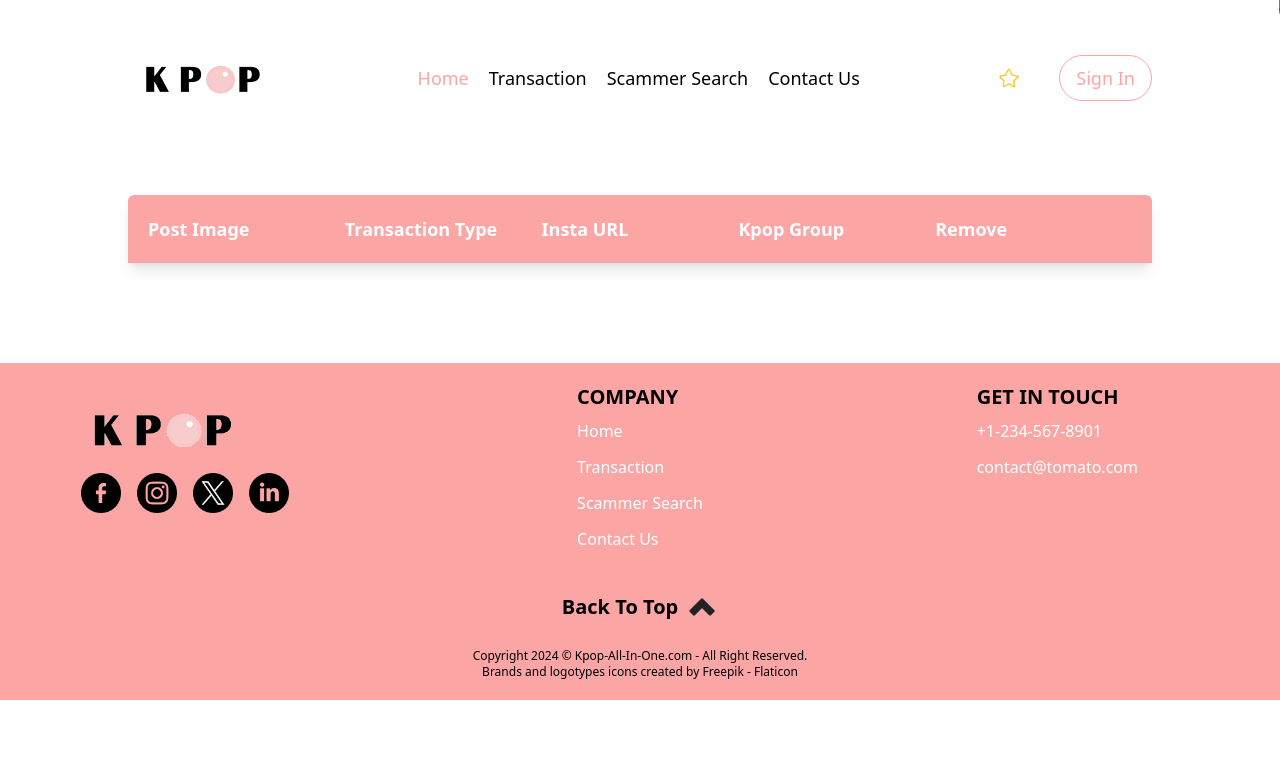
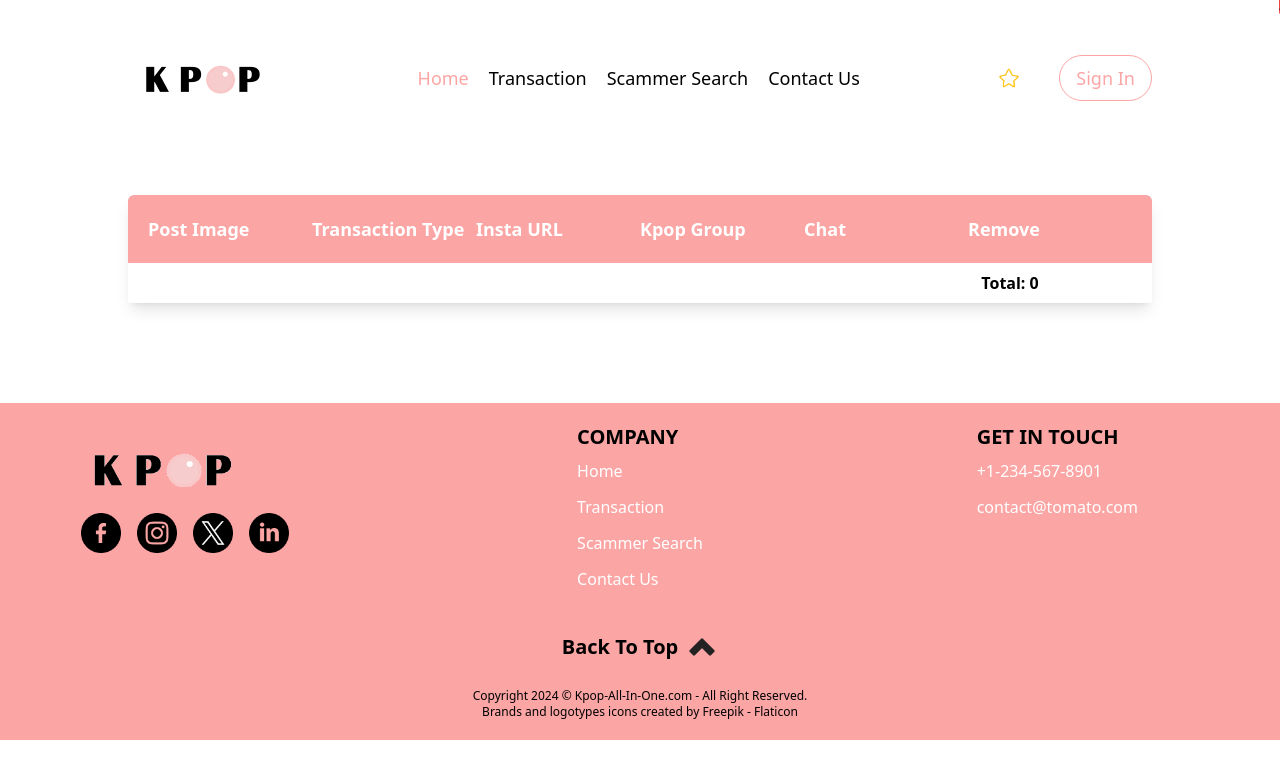
Before and after one commit to xiaqian1999/Kpop-All-In-One, a React (Vite) app: page /bookmark in a window 1280 px wide. Shown: the top 778 px of the page. Built offline with nearby package versions, Linux system fonts and the light colour scheme.

Commit message:
Count the total bookmark under the table

```diff
--- a/src/context/StoreContext.jsx
+++ b/src/context/StoreContext.jsx
@@ -19,8 +19,19 @@ const StoreContextProvider = (props) => {
         setBookmarkItems((prev) => ({...prev, [itemId]:0}))
     }
 
+    const getTotalBookmarkAmount = () => {
+        let totalAmount = 0;
+        for (const item in bookmarkItems){
+            if(bookmarkItems[item] > 0){
+                // let itemInfo = posts_list.find((post) =>  post._id === item);
+                totalAmount += 1
+            }
+        }
+        return totalAmount;
+    }
+
     const contextValue = {
-        posts_list, bookmarkItems, setBookmarkItems, addToBookmark, removeFromBookmark
+        posts_list, bookmarkItems, setBookmarkItems, addToBookmark, removeFromBookmark, getTotalBookmarkAmount
     }
 
     // useEffect(() => {
--- a/src/pages/Bookmark.jsx
+++ b/src/pages/Bookmark.jsx
@@ -3,15 +3,16 @@ import { StoreContext } from '../context/StoreContext';
 import { assets } from '../assets/assets';
 
 const Bookmark = () => {
-    const { posts_list, bookmarkItems, addToBookmark, removeFromBookmark } = useContext(StoreContext);
+    const { posts_list, bookmarkItems, addToBookmark, removeFromBookmark, getTotalBookmarkAmount } = useContext(StoreContext);
     return (
         <div className='mt-10'>
             <div className='shadow-lg'>
-                <div className='grid grid-cols-5 items-center text-lg p-5 bg-red-300 text-white font-semibold rounded-t-md'>
+                <div className='grid grid-cols-6 items-center text-lg p-5 bg-red-300 text-white font-semibold rounded-t-md'>
                     <p className=''>Post Image</p>
                     <p>Transaction Type</p>
                     <p>Insta URL</p>
                     <p>Kpop Group</p>
+                    <p>Chat</p>
                     <p>Remove</p>
                 </div>
                 {posts_list.map((item, index) => {
@@ -19,7 +20,7 @@ const Bookmark = () => {
                     if (bookmarkItems[item._id] > 0) {
                         return (
                             <div className=''>
-                                <div key={index} className='grid grid-cols-5 items-center text-gray-500 text-lg py-2 px-5'>
+                                <div key={index} className='grid grid-cols-6 items-center text-gray-500 text-lg py-2 px-5'>
                                     <img src={item.post_image} alt="post image" className='bookmark-img w-[50px]' style={{transition:"transform .2s"}}/>
                                     <p className='px-2 py-1 bg-red-300 text-white rounded-full mr-2 text-sm overflow-auto mb-1 max-w-fit'># {item.transaction_type}</p>
                                     <a href={item.insta_url} className='hover:text-red-300' target='_blank'>Read More</a>
@@ -29,13 +30,18 @@ const Bookmark = () => {
                                         )
                                     })}
                                     </p>
-                                    <button onClick={() => removeFromBookmark(item._id)} className='bg-red-200 rounded-md px-2 py-1 text-white max-w-fit hover:bg-red-300'>Remove</button>
+                                    <button className='bg-red-200 rounded-md px-2 py-1 text-white max-w-fit hover:bg-red-300'>Chat</button>
+                                    <button onClick={() => removeFromBookmark(item._id)} className='bg-gray-400 rounded-md px-2 py-1 text-white max-w-fit hover:bg-gray-500'>Remove</button>
                                 </div>
                                 <hr />
                             </div>
                         )
                     }
                 })}
+                <div className='grid grid-cols-6 py-2'>
+                    <div className='col-span-5'></div>
+                    <div className='font-semibold'>Total: {getTotalBookmarkAmount()}</div>
+                </div>
             </div>
         </div>
     )
```
